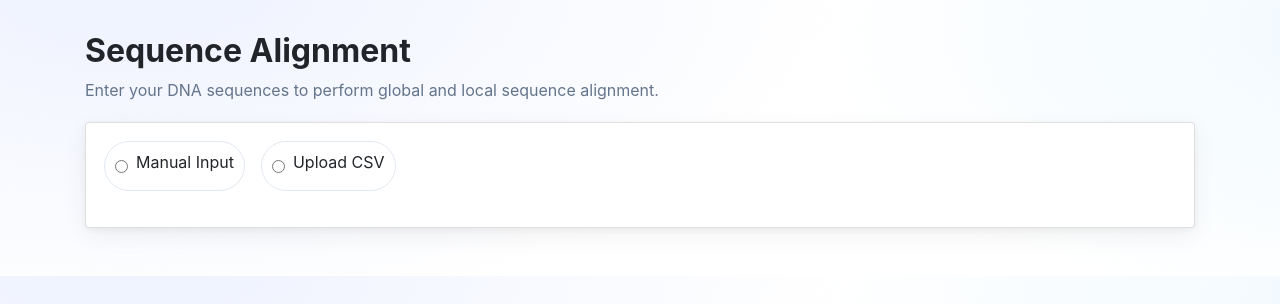
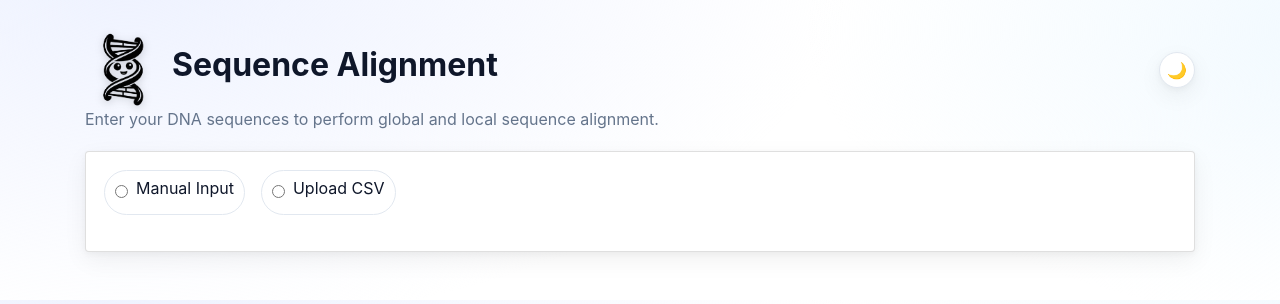
Before and after one commit to apy-h/dna-alignment-algos, a Flask app: page / in a window 1280 px wide. Shown: the top 304 px of the page. Run offline with Flask 3, Linux system fonts and the light colour scheme; data that the repository does not hold is empty; some libraries are stand-ins or nearby versions.

Commit message:
Added dark mode + updated logo

```diff
--- a/static/script.js
+++ b/static/script.js
@@ -1,4 +1,40 @@
 $(document).ready(function() {
+    // Theme: initialize preference (localStorage -> system)
+    function applyTheme(theme) {
+        const isDark = theme === 'dark';
+        document.documentElement.setAttribute('data-theme', isDark ? 'dark' : 'light');
+        const $btn = $('#theme-toggle');
+        if ($btn.length) {
+            $btn.attr('aria-pressed', isDark);
+            $btn.text(isDark ? '☀️' : '🌙');
+            $btn.attr('title', isDark ? 'Switch to light' : 'Switch to dark');
+        }
+
+        // Swap logo source based on theme
+        const $logo = $('.brand-logo');
+        if ($logo.length) {
+            const lightSrc = $logo.data('light-src');
+            const darkSrc = $logo.data('dark-src');
+            $logo.attr('src', isDark ? darkSrc : lightSrc);
+        }
+    }
+
+    (function initTheme() {
+        var stored = localStorage.getItem('theme');
+        if (!stored) {
+            var prefersDark = window.matchMedia && window.matchMedia('(prefers-color-scheme: dark)').matches;
+            stored = prefersDark ? 'dark' : 'light';
+        }
+        applyTheme(stored);
+    })();
+
+    $('#theme-toggle').on('click', function() {
+        var current = document.documentElement.getAttribute('data-theme') === 'dark' ? 'dark' : 'light';
+        var next = current === 'dark' ? 'light' : 'dark';
+        localStorage.setItem('theme', next);
+        applyTheme(next);
+    });
+
     // Show tooltip when hovering over cells with overflow
     $('td').each(function() {
         if (this.offsetWidth < this.scrollWidth) {
--- a/static/style.css
+++ b/static/style.css
@@ -33,11 +33,23 @@ body {
     font-size: 32px;
     line-height: 1.2;
     font-weight: 700;
+    color: var(--text);
 }
 
 .page-header .subtitle {
     margin: 0 0 20px;
     color: var(--muted);
+}
+
+.page-header .header-top { display: flex; align-items: center; justify-content: space-between; gap: 12px; }
+
+.title-group { display: inline-flex; align-items: center; gap: 12px; }
+
+.brand-logo {
+    width: 75px;
+    height: 75px;
+    object-fit: contain;
+    filter: drop-shadow(0 2px 4px rgba(0,0,0,0.18));
 }
 
 .alert {
@@ -63,6 +75,7 @@ body {
     align-items: center;
     flex-wrap: wrap;
     margin-bottom: 12px;
+    background: var(--panel);
 }
 
 .option {
@@ -72,8 +85,24 @@ body {
     padding: 8px 10px;
     border: 1px solid var(--border);
     border-radius: 999px;
-    background: #fff;
+    background: var(--panel);
 }
+.option input[type="radio"] { margin: 0; }
+.option label {
+    color: var(--text);
+    background: transparent;
+    display: inline-flex;
+    align-items: center;
+    line-height: 1.2;
+}
+
+/* Nudge radios to vertically center with text across browsers */
+.option input[type="radio"] {
+    align-self: center;
+    vertical-align: middle;
+    transform: translateY(-1px);
+}
+.option label { color: var(--text); }
 
 .input-fields {
     display: grid;
@@ -101,8 +130,23 @@ input[type="file"]#csv-input {
     padding: 10px 12px;
     border: 1px dashed var(--border);
     border-radius: 12px;
-    background: #fff;
+    background: var(--panel);
 }
+
+/* Ensure radio controls fit theme */
+input[type="radio"] {
+    accent-color: var(--accent);
+}
+
+/* Extra specificity to defeat third‑party defaults in dark mode */
+form.card,
+.card,
+.input-options,
+.input-options .option {
+    background: var(--panel) !important;
+}
+
+.input-options label { color: var(--text); background: transparent; }
 
 .actions { margin-top: 6px; }
 
@@ -132,8 +176,24 @@ input[type="file"]#csv-input {
     background: linear-gradient(180deg, #1e40af, #1d4ed8);
 }
 
+.icon-button {
+    display: inline-flex;
+    align-items: center;
+    justify-content: center;
+    width: 36px;
+    height: 36px;
+    border-radius: 999px;
+    border: 1px solid var(--border);
+    background: var(--panel);
+    box-shadow: var(--shadow-md);
+    cursor: pointer;
+    transition: transform 120ms ease, box-shadow 120ms ease, background 120ms ease;
+}
+
+.icon-button:hover { transform: translateY(-1px); box-shadow: var(--shadow-md); background: var(--accent-weak); }
+
 .sort-button {
-    background: #fff;
+    background: var(--panel);
     color: var(--text);
     border: 1px solid var(--border);
     border-radius: 12px;
--- a/templates/home.html
+++ b/templates/home.html
@@ -14,7 +14,13 @@
     <body>
         <main class="container">
             <header class="page-header">
-                <h1>Sequence Alignment</h1>
+                <div class="header-top">
+                    <div class="title-group">
+                        <img class="brand-logo" src="{{ url_for('static', filename='favicon.png') }}" data-light-src="{{ url_for('static', filename='favicon.png') }}" data-dark-src="{{ url_for('static', filename='favicon-white.png') }}" alt="DNA helix logo">
+                        <h1>Sequence Alignment</h1>
+                    </div>
+                    <button id="theme-toggle" class="icon-button" aria-label="Toggle theme" aria-pressed="false" title="Toggle theme">🌙</button>
+                </div>
                 <p class="subtitle">Enter your DNA sequences to perform global and local sequence alignment.</p>
             </header>
 
```
Also changed, not shown: other parts of static/style.css (+32 -2 lines), README.md, static/favicon-white.png (added), static/favicon.png.
